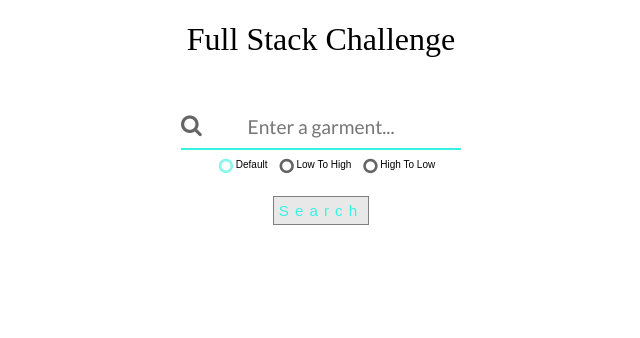
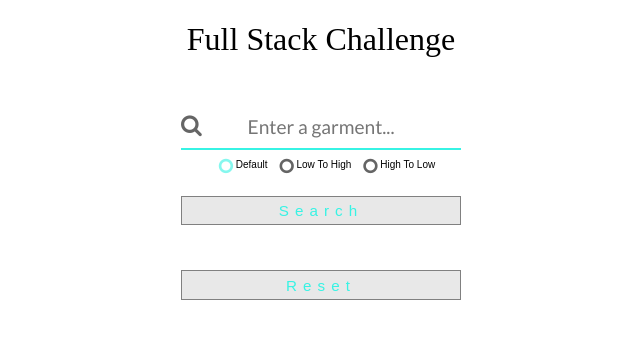
Before and after one commit to AlinaKr/fashionfindr, a React (Create React App) app in the folder client/: page / in a window 1280 px wide. Both pictures are taken after a click on the icon 639 px from the left and 120 px from the top of the page. Shown: the top 338 px of the page, without its empty margins (319-959 px from the left). Built offline with nearby package versions, Linux system fonts and the light colour scheme; a web font is replaced by a local one.

Commit message:
introduce useContext, useReducer hooks

```diff
--- a/client/src/components/App.jsx
+++ b/client/src/components/App.jsx
@@ -1,16 +1,22 @@
 import React, { Component } from "react";
 import SearchQuery from "./pages/SearchQuery";
 import "../style/App.scss";
+import SearchFormState from "./context/searchFormState"
+import SearchPageState from "./context/searchPageState"
 
 export default class App extends Component {
   render() {
     return (
+      <SearchPageState>
+        <SearchFormState>
           <div className="App">
             <div className="container">
               <h1>Full Stack Challenge</h1>
               <SearchQuery />
             </div>
           </div>
+        </SearchFormState>
+      </SearchPageState>
     );
   }
 }
--- /dev/null
+++ b/client/src/components/context/searchFormContext.js
@@ -0,0 +1,5 @@
+import { createContext } from 'react';
+
+const searchFormContext = createContext();
+
+export default searchFormContext;
--- /dev/null
+++ b/client/src/components/context/searchFormReducer.js
@@ -0,0 +1,9 @@
+
+export default (state, action) => {
+  switch (action.type) {
+    case "TOGGLE_CLASS":
+      return !state;
+    default:
+      return state;
+  }
+};
--- /dev/null
+++ b/client/src/components/context/searchFormState.js
@@ -0,0 +1,31 @@
+import React, { useReducer } from 'react';
+
+import SearchFormContext from './searchFormContext';
+import searchFormReducer from './searchFormReducer';
+
+const SearchFormState = props => {
+  const initialState = false;
+
+  const [state, dispatch] = useReducer(searchFormReducer, initialState);
+
+  // Toggle between closed and opened input form
+  const _toggleClass = (active, type) => {
+    dispatch({
+      type: "TOGGLE_CLASS",
+      payload: { active, type }
+    });
+  };
+
+  return (
+    <SearchFormContext.Provider
+      value={{
+        active: state,
+        _toggleClass
+      }}
+    >
+      {props.children}
+    </SearchFormContext.Provider>
+  );
+};
+
+export default SearchFormState;
--- /dev/null
+++ b/client/src/components/context/searchPageContext.js
@@ -0,0 +1,5 @@
+import { createContext } from 'react';
+
+const searchPageContext = createContext();
+
+export default searchPageContext;
--- /dev/null
+++ b/client/src/components/context/searchPageReducer.js
@@ -0,0 +1,46 @@
+export default (state, action) => {
+  switch (action.type) {
+    case "UPDATE_PAGE":
+      return {
+        ...state,
+        offset: state.limit * (action.payload - 1),
+        currentPage: action.payload,
+        loading: true
+      };
+    case "UPDATE_INPUT":
+      return {
+        ...state,
+        [action.payload.name]: action.payload.value
+      }
+    case "SET_LOADING":
+      return {
+        ...state,
+        loading: true,
+      };
+    case "SUBMIT_SEARCH":
+      return {
+        ...state,
+        offset: 0,
+        currentPage: 1,
+        loading: true
+      }
+    case "SEARCH_SUCCESS":
+      const results = [...action.payload];
+      return {
+        ...state,
+        results: results.slice(0, results.length - 1),
+        resultsTotal: results.pop().resultsTotal,
+        loading: false,
+        err: ""
+      };
+    case "SEARCH_FAIL":
+      return {
+        ...state,
+        err: action.payload,
+        results: null,
+        loading: false
+      }
+    default:
+      return state;
+  }
+};
--- /dev/null
+++ b/client/src/components/context/searchPageState.js
@@ -0,0 +1,95 @@
+import React, { useReducer, useEffect } from 'react';
+
+import SearchPageContext from './searchPageContext';
+import searchPageReducer from './searchPageReducer';
+import api from "../../api";
+
+const SearchPageState = props => {
+  const initialState = {
+    searchInput: "",
+    searchFilter: "Default",
+    offset: 0,
+    limit: 30,
+    currentPage: 1,
+    loading: false,
+    results: null,
+    resultsTotal: null,
+    err: ""
+  };
+
+  const [state, dispatch] = useReducer(searchPageReducer, initialState);
+
+  const _isValidSearch = () => {
+    return state.searchInput.length !== 0;
+  }
+
+  const _updatePage = currPage => {
+    if (_isValidSearch()) {
+      dispatch({ type: "UPDATE_PAGE", payload: currPage })
+    }
+  };
+
+  useEffect(() => {
+    if (state.loading) {
+      _conductSearch();
+    }
+  }, [state.offset, state.currentPage]);
+
+  const _conductSearch = async () => {
+    let data = {
+      search: state.searchInput,
+      filter: state.searchFilter,
+      offset: state.offset,
+      limit: state.limit,
+    };
+
+    api
+      .searchFashionItems(data)
+      .then(results => {
+        dispatch({ type: "SEARCH_SUCCESS", payload: results })
+      })
+      .catch(err => {
+        console.log(err)
+        dispatch({ type: "SEARCH_FAIL", payload: err })
+      });
+  }
+
+  const _onSubmit = e => {
+    e.preventDefault();
+    dispatch({ type: "SUBMIT_SEARCH" })
+    _conductSearch();
+  };
+
+  const _onChange = e => {
+    if (typeof e === "object") {
+      e.preventDefault();
+      dispatch({ type: "UPDATE_INPUT", payload: { name: e.target.name, value: e.currentTarget.value } })
+    } else {
+      dispatch({ type: "UPDATE_INPUT", payload: { name: "searchFilter", value: e } })
+    }
+  };
+
+  return (
+    <SearchPageContext.Provider
+      value={{
+        searchInput: state.searchInput,
+        searchFilter: state.searchFilter,
+        offset: state.offset,
+        limit: state.limit,
+        currentPage: state.currentPage,
+        loading: state.loading,
+        results: state.results,
+        resultsTotal: state.resultsTotal,
+        err: state.err,
+        _updatePage: _updatePage,
+        _conductSearch: _conductSearch,
+        _onSubmit: _onSubmit,
+        _onChange: _onChange
+
+      }}>
+      {props.children}
+    </SearchPageContext.Provider>
+  )
+}
+
+export default SearchPageState
--- a/client/src/components/pages/Pagination.jsx
+++ b/client/src/components/pages/Pagination.jsx
@@ -1,5 +1,5 @@
-import React, { Fragment, useState, useEffect } from "react";
-
+import React, { Fragment, useContext } from "react";
+import SearchPageContext from "../context/searchPageContext"
 import "../../style/Pagination.scss"
 
 const LEFT_PAGE = "LEFT";
@@ -19,11 +19,11 @@ const range = (from, to, step = 1) => {
   return range;
 };
 
-function Pagination(props) {
-  const [currentPage, setCurrentPage] = useState(1)
+const Pagination = (props) => {
+  const searchPageContext = useContext(SearchPageContext);
+  const { limit = 30, resultsTotal, currentPage, _updatePage } = searchPageContext;
 
-  const { limit = 30, resultsTotal } = props;
-  const pageLimit = typeof props.limit === "number" ? limit : 30;
+  const pageLimit = typeof limit === "number" ? limit : 30;
   const totalRecords = typeof resultsTotal === "number" ? resultsTotal : 0;
 
   // pageNeighbours can be: 0, 1 or 2
@@ -34,14 +34,9 @@ function Pagination(props) {
 
   const totalPages = Math.ceil(totalRecords / pageLimit);
 
-  useEffect(() => {
-    console.log("use effect was called")
-    setCurrentPage(props.currentPage)
-  }, [])
-
   const gotoPage = page => {
     const currentPage = Math.max(0, Math.min(page, totalPages));
-    props._updatePage(currentPage);
+    _updatePage(currentPage);
   };
 
   const handleClick = page => evt => {
@@ -65,7 +60,7 @@ function Pagination(props) {
   // (1) < {4 5} [6] {7 8} > (10)
 
   const fetchPageNumbers = () => {
-    console.log("fetch page numbers was called")
+
     /**
      * totalNumbers: the total page numbers to show on the control
      * totalBlocks: totalNumbers + 2 to cover for the left(<) and right(>) controls
--- a/client/src/components/pages/SearchInput.jsx
+++ b/client/src/components/pages/SearchInput.jsx
@@ -1,8 +1,16 @@
-import React, { useRef } from "react";
+import React, { useRef, useContext } from "react";
 import RadioButton from "../pages/RadioButton"
+import SearchFormContext from '../context/searchFormContext';
+import SearchPageContext from '../context/searchPageContext';
 
-const Form = ({ searchInput, active, _onChange, _toggleClass, searchFilter, _onSubmit }) => {
+const Form = () => {
   const inputRef = useRef(null);
+  const searchFormContext = useContext(SearchFormContext);
+  const searchPageContext = useContext(SearchPageContext);
+
+  const { _toggleClass, active } = searchFormContext;
+  const { searchInput, searchFilter, _onChange, _onSubmit } = searchPageContext;
+
   const inputKeyDown = (e) => {
     if (e.key === "Enter") {
       _onSubmit(e)
@@ -44,6 +52,7 @@ const Form = ({ searchInput, active, _onChange, _toggleClass, searchFilter, _onS
           <RadioButton searchFilter={searchFilter} _onChange={_onChange} sortValue="High To Low" />
         </div>
       )}
+      <div style={{ display: "flex", flexDirection: "column", justifyContent: "space-evenly", height: "8rem" }}>
         <input
           type="submit"
           className={active ? "submit submit-active" : "submit"}
@@ -51,6 +60,15 @@ const Form = ({ searchInput, active, _onChange, _toggleClass, searchFilter, _onS
           disabled={!searchInput}
           style={{ display: active && "inline-block" }}
         />
+        <input
+          type="submit"
+          className={active ? "submit submit-active" : "submit"}
+          value="Reset"
+          disabled={!searchInput}
+          style={{ display: active && "inline-block" }}
+        />
+      </div>
+
     </form>
   )
 };
--- a/client/src/components/pages/SearchQuery.jsx
+++ b/client/src/components/pages/SearchQuery.jsx
@@ -1,48 +1,26 @@
-import React, { Component } from "react";
+import React, { useContext } from "react";
 import "../../../../node_modules/font-awesome/css/font-awesome.min.css";
 import "../../style/SearchQuery.scss";
 import SearchQueryResults from "../pages/SearchQueryResults";
 import Pagination from "../pages/Pagination";
-import Form from "../pages/SearchInput";
-import api from "../../api";
+import SearchInput from "../pages/SearchInput";
+import SearchPageContext from '../context/searchPageContext';
 
-export default class SearchQuery extends Component {
-  constructor(props) {
-    super(props);
-    this.state = {
-      active: false,
-      searchInput: "",
-      searchFilter: "Default",
-      err: "",
-      loading: false,
-      results: null,
-      resultsTotal: null,
-      offset: 0,
-      limit: 30,
-      currentPage: 1,
-    };
-  }
 
-  render() {
-    const { active, searchInput, searchFilter, loading, results, resultsTotal, offset, limit, currentPage, err } = this.state;
+const SearchQuery = () => {
+  const searchPageContext = useContext(SearchPageContext);
+  const { searchInput, searchFilter, loading, results, err, _onSubmit, _onChange } = searchPageContext;
 
   return (
     <div className="search-wrapper">
-        <Form
+      <SearchInput
         searchInput={searchInput}
-          active={active}
-          _onChange={this._onChange}
-          _toggleClass={this._toggleClass}
+        _onChange={_onChange}
         searchFilter={searchFilter}
-          _onSubmit={this._onSubmit} />
+        _onSubmit={_onSubmit} />
       {results && !loading && (
         <Pagination
-            offset={offset}
-            limit={limit}
-            resultsTotal={resultsTotal}
           pageNeighbours={1}
-            currentPage={currentPage}
-            _updatePage={this._updatePage}
         />
       )}
       {(results || loading || err) && (
@@ -52,62 +30,4 @@ export default class SearchQuery extends Component {
   );
 }
 
-  _toggleClass = () => {
-    let current = this.state.active;
-    this.setState({ active: !current });
-  }
-
-  _updatePage = currPage => {
-    const newOffset = this.state.limit * (currPage - 1);
-    this.setState({ offset: newOffset, currentPage: currPage }, () => this._conductSearch());
-  };
-
-  _conductSearch = async () => {
-    let data = {
-      search: this.state.searchInput,
-      filter: this.state.searchFilter,
-      offset: this.state.offset,
-      limit: this.state.limit,
-    };
-
-    await this.setState({ loading: true });
-
-    api
-      .searchFashionItems(data)
-      .then(results => {
-        this.setState({
-          // remove last element of result array, which contains the total number of search results info
-          results: results.slice(0, results.length - 1),
-          resultsTotal: results.pop().resultsTotal,
-          loading: false,
-          err: ""
-        });
-      })
-      .catch(err => {
-        this.setState({
-          err: err,
-          results: null,
-          loading: false
-        });
-      });
-  }
-
-  _onSubmit = e => {
-    e.preventDefault();
-    if (!this.state.searchInput) {
-      this.setState({ results: null, loading: false });
-      return;
-    }
-
-    this.setState({ offset: 0, currentPage: 1 }, () => { this._conductSearch() });
-  };
-
-  _onChange = e => {
-    if (typeof e === "object") {
-      e.preventDefault();
-      this.setState({ [e.target.name]: e.currentTarget.value });
-    } else {
-      this.setState({ searchFilter: e })
-    }
-  };
-}
+export default SearchQuery
```
Lines whose indentation alone changed are shown as unchanged.
